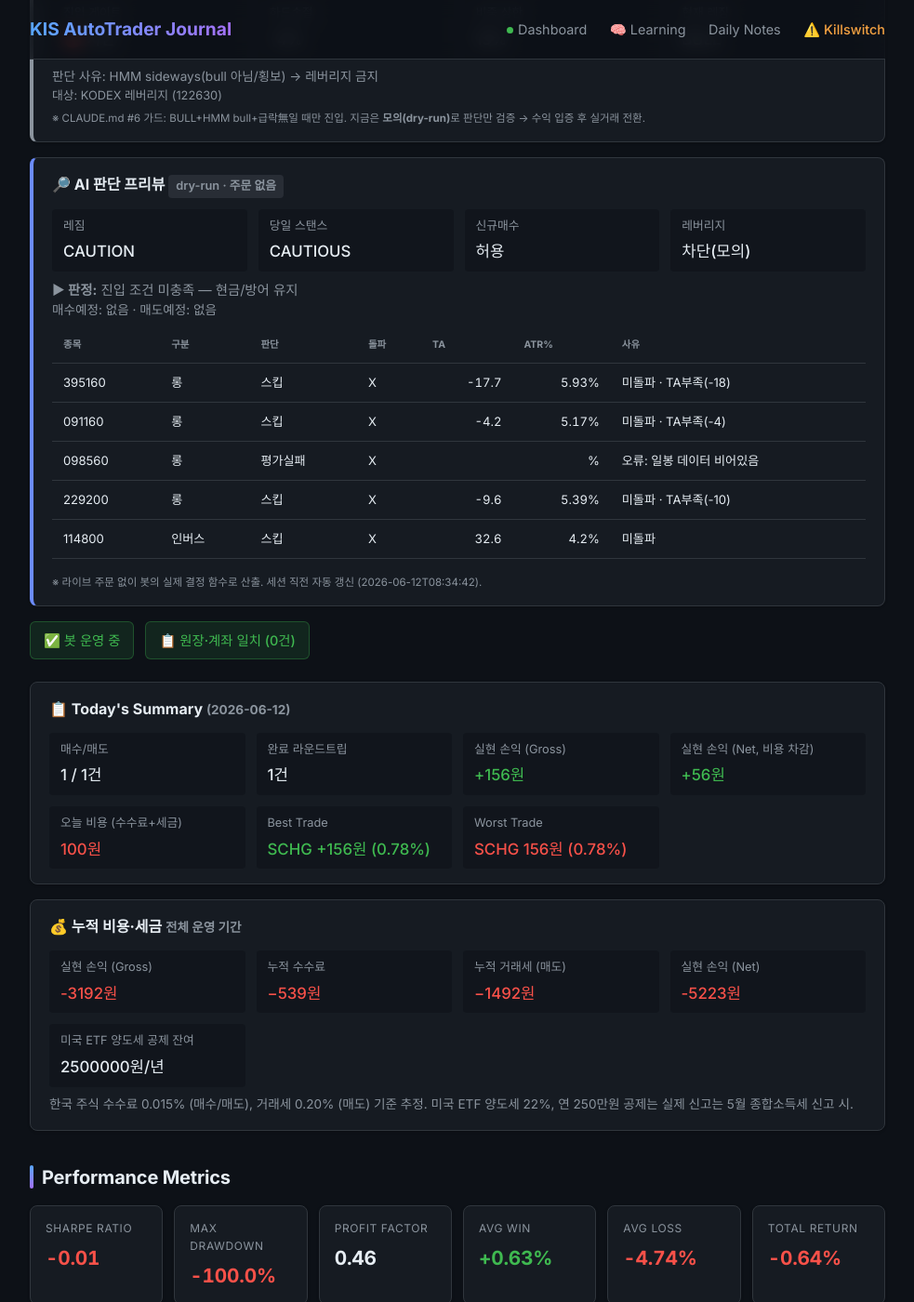
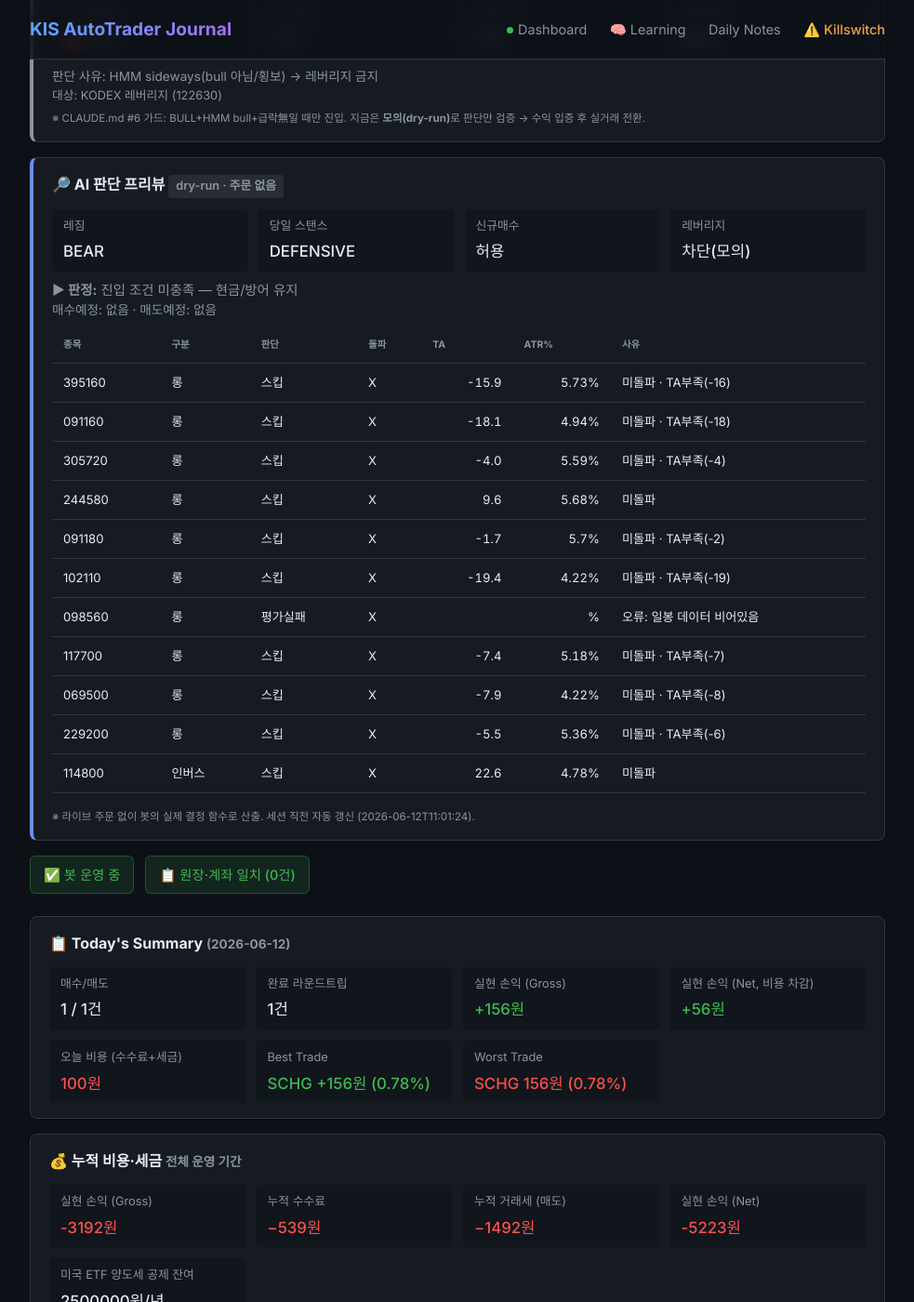
Before and after one commit to BudongJW/kis-trading-journal, a Jekyll site: the page built from index.html, in a window 1280 px wide and 1400 px high, scrolled down 645 px. Shown: the whole window at 93% size, without its empty margins (148-1131 px from the left). Built offline with Jekyll 4.4.1, drawn with Linux system fonts in a browser that asks for light colours; nearby versions of some CDN libraries.

Commit message:
auto: dry-run preview 06-12 02:02Z

```diff
--- a/_data/dry_run.json
+++ b/_data/dry_run.json
@@ -1,19 +1,19 @@
 {
-  "generated_at": "2026-06-12T08:34:42",
+  "generated_at": "2026-06-12T11:01:24",
   "mode": "DRY-RUN (읽기 전용, 주문 없음)",
   "market": {
-    "regime": "CAUTION",
+    "regime": "BEAR",
     "regime_blind": false,
-    "regime_detail": "카나리아 1/2 음전환",
-    "day_stance": "CAUTIOUS",
+    "regime_detail": "카나리아 1/2 음전환 | HMM bear (89%) → BEAR 격상",
+    "day_stance": "DEFENSIVE",
     "day_stance_forced": false,
-    "briefing": "오늘 스탠스 신중(CAUTIOUS) · 레짐 CAUTION·신뢰도 40% · 美 오버나이트 bullish(+3.6%) · 고변동(98.0%ile) · 예산 40%·최대 2종목·허용 롱/인버스",
+    "briefing": "오늘 스탠스 방어(DEFENSIVE) · 레짐 BEAR·신뢰도 78% · 美 오버나이트 bullish(+2.5%) · 고변동(100.0%ile) · 예산 25%·최대 1종목·허용 인버스",
     "blocks_new_buys": false
   },
   "gates": {
     "leverage_dry_run": true,
     "leverage_gate_allowed": false,
-    "leverage_gate_reason": "레짐 CAUTION(BULL 아님) → 레버리지 금지"
+    "leverage_gate_reason": "레짐 BEAR(BULL 아님) → 레버리지 금지"
   },
   "account": {
     "cash": 894568,
@@ -26,20 +26,60 @@
       "type": "롱",
       "decision": "스킵",
       "breakout": false,
-      "ta": -17.7,
-      "atr_pct": 5.93,
+      "ta": -15.9,
+      "atr_pct": 5.73,
       "fee_gate_ok": true,
-      "why_skip": "미돌파 · TA부족(-18)"
+      "why_skip": "미돌파 · TA부족(-16)"
     },
     {
       "symbol": "091160",
       "type": "롱",
       "decision": "스킵",
       "breakout": false,
-      "ta": -4.2,
-      "atr_pct": 5.17,
+      "ta": -18.1,
+      "atr_pct": 4.94,
+      "fee_gate_ok": true,
+      "why_skip": "미돌파 · TA부족(-18)"
+    },
+    {
+      "symbol": "305720",
+      "type": "롱",
+      "decision": "스킵",
+      "breakout": false,
+      "ta": -4.0,
+      "atr_pct": 5.59,
       "fee_gate_ok": true,
       "why_skip": "미돌파 · TA부족(-4)"
+    },
+    {
+      "symbol": "244580",
+      "type": "롱",
+      "decision": "스킵",
+      "breakout": false,
+      "ta": 9.6,
+      "atr_pct": 5.68,
+      "fee_gate_ok": true,
+      "why_skip": "미돌파"
+    },
+    {
+      "symbol": "091180",
+      "type": "롱",
+      "decision": "스킵",
+      "breakout": false,
+      "ta": -1.7,
+      "atr_pct": 5.7,
+      "fee_gate_ok": true,
+      "why_skip": "미돌파 · TA부족(-2)"
+    },
+    {
+      "symbol": "102110",
+      "type": "롱",
+      "decision": "스킵",
+      "breakout": false,
+      "ta": -19.4,
+      "atr_pct": 4.22,
+      "fee_gate_ok": true,
+      "why_skip": "미돌파 · TA부족(-19)"
     },
     {
       "symbol": "098560",
@@ -48,22 +88,42 @@
       "why_skip": "오류: 일봉 데이터 비어있음"
     },
     {
+      "symbol": "117700",
+      "type": "롱",
+      "decision": "스킵",
+      "breakout": false,
+      "ta": -7.4,
+      "atr_pct": 5.18,
+      "fee_gate_ok": true,
+      "why_skip": "미돌파 · TA부족(-7)"
+    },
+    {
+      "symbol": "069500",
+      "type": "롱",
+      "decision": "스킵",
+      "breakout": false,
+      "ta": -7.9,
+      "atr_pct": 4.22,
+      "fee_gate_ok": true,
+      "why_skip": "미돌파 · TA부족(-8)"
+    },
+    {
       "symbol": "229200",
       "type": "롱",
       "decision": "스킵",
       "breakout": false,
-      "ta": -9.6,
-      "atr_pct": 5.39,
+      "ta": -5.5,
+      "atr_pct": 5.36,
       "fee_gate_ok": true,
-      "why_skip": "미돌파 · TA부족(-10)"
+      "why_skip": "미돌파 · TA부족(-6)"
     },
     {
       "symbol": "114800",
       "type": "인버스",
       "decision": "스킵",
       "breakout": false,
-      "ta": 32.6,
-      "atr_pct": 4.2,
+      "ta": 22.6,
+      "atr_pct": 4.78,
       "fee_gate_ok": true,
       "why_skip": "미돌파"
     }
@@ -74,9 +134,9 @@
       "type": "long",
       "decision": "스킵",
       "breakout": false,
-      "ta": 7.9,
+      "ta": 14.1,
       "atr_pct": 1.09,
-      "why_skip": "미돌파 · TA부족(+8)"
+      "why_skip": "미돌파 · TA부족(+14)"
     },
     {
       "symbol": "SCHG",
@@ -95,36 +155,36 @@
       "type": "inverse",
       "decision": "스킵",
       "breakout": false,
-      "ta": -18.4,
+      "ta": -20.8,
       "atr_pct": 1.12,
-      "why_skip": "미돌파 · TA부족(-18)"
+      "why_skip": "미돌파 · TA부족(-21)"
     },
     {
       "symbol": "PSQ",
       "type": "inverse",
       "decision": "스킵",
       "breakout": false,
-      "ta": -1.0,
-      "atr_pct": 1.86,
-      "why_skip": "미돌파 · TA부족(-1)"
+      "ta": -1.8,
+      "atr_pct": 1.84,
+      "why_skip": "미돌파 · TA부족(-2)"
     },
     {
       "symbol": "TLT",
       "type": "defensive",
       "decision": "스킵",
       "breakout": true,
-      "ta": 8.5,
+      "ta": 3.0,
       "atr_pct": 0.63,
-      "why_skip": "TA부족(+8) · 수수료게이트"
+      "why_skip": "TA부족(+3) · 수수료게이트"
     },
     {
       "symbol": "SHY",
       "type": "defensive",
       "decision": "스킵",
       "breakout": true,
-      "ta": 9.3,
+      "ta": 3.4,
       "atr_pct": 0.09,
-      "why_skip": "TA부족(+9) · 수수료게이트"
+      "why_skip": "TA부족(+3) · 수수료게이트"
     }
   ],
   "us_summary": {
```
